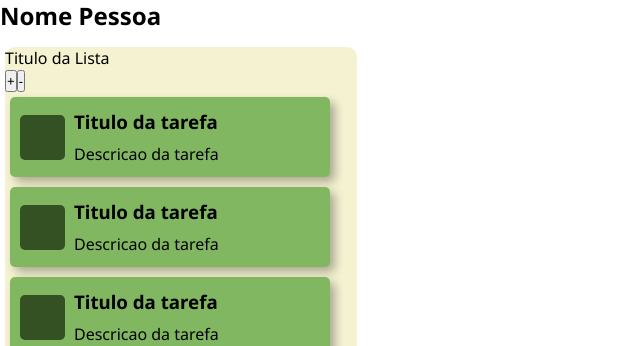
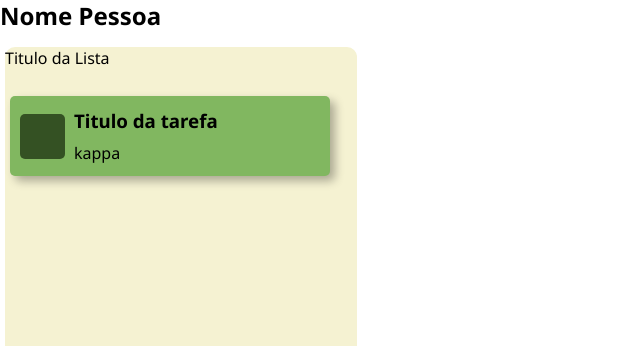
Before and after one commit to juniopereirab/OrcList, a React (Create React App) app in the folder frontend/: page / in a window 1280 px wide. Shown: the part 454-800 px from the top of the page, without its empty margins (0-640 px from the left). Built offline with nearby package versions, Linux system fonts and the light colour scheme.

Commit message:
Finishing styling from list components

```diff
--- /dev/null
+++ b/frontend/src/components/ListButton.tsx
@@ -0,0 +1,27 @@
+import styled, {css} from 'styled-components';
+import check from '../assets/check.svg';
+import garbage from '../assets/garbage.svg';
+
+export const DeleteButton = styled.button`
+    border: 0;
+    width: 35px;
+    border-radius: 5px;
+    background: url(${garbage}) #F66161 no-repeat center;
+    transition: all .4s;
+    &:hover {
+        background: #c94d4d url(${garbage}) no-repeat center;
+        transition-duration: .4s;
+    }
+`
+
+export const CompleteButton = styled.button`
+    border: 0;
+    width: 35px;
+    border-radius: 5px;
+    background: url(${check}) #81B760 no-repeat center;
+    transition: all .4s;
+    &:hover {
+        background: #658f4b url(${check}) no-repeat center;
+        transition-duration: .4s;
+    }
+`
--- a/frontend/src/components/TaskCard.tsx
+++ b/frontend/src/components/TaskCard.tsx
@@ -4,16 +4,21 @@ import Checkbox from './Checkbox';
 import '../styles/TaskCard.css';
 import check from '../assets/check.svg'
 
+interface TaskCardProps{
+    title: string;
+    description: string;
+}
 
-const TaskCard: React.FC = () => {
+
+const TaskCard: React.FC <TaskCardProps> = ({title, description}) => {
     const [checked, setChecked] = useState(false);
   return (
       <Task>
           <div className="taskContent">
             <Checkbox checked={checked} onClick={() => setChecked(!checked)} image={check}/>
             <div className="taskInfo">
-                <h3>Titulo da tarefa</h3>
-                <span>Descricao da tarefa</span>
+                <h3>{title}</h3>
+                <span>{description}</span>
             </div>
           </div>
       </Task>
--- a/frontend/src/pages/Main.tsx
+++ b/frontend/src/pages/Main.tsx
@@ -2,6 +2,7 @@ import React from 'react';
 import List from '../components/List';
 import TaskCard from '../components/TaskCard';
 import Orclist from '../components/OrcList';
+import {DeleteButton, CompleteButton} from '../components/ListButton';
 import '../styles/Main.css';
 
 const Main: React.FC = () => {
@@ -19,19 +20,12 @@ const Main: React.FC = () => {
                 <div className="listHeader">
                     <span>Titulo da Lista</span>
                     <div className="listHeaderButtons">
-                        <button>+</button>
-                        <button>-</button>
+                        <CompleteButton/>
+                        <DeleteButton />
                     </div>
                 </div>
                 <div className="taskContainer">
-                    <TaskCard/>
-                    <TaskCard/>
-                    <TaskCard/>
-                    <TaskCard/>
-                    <TaskCard/>
-                    <TaskCard/>
-                    <TaskCard/>
-                    <TaskCard/>
+                    <TaskCard title={"Titulo da tarefa"} description="kappa"/>
                 </div>
             </List>
           </div>
```
Also changed, not shown: frontend/src/assets/check.svg, frontend/src/assets/garbage.svg (added).
